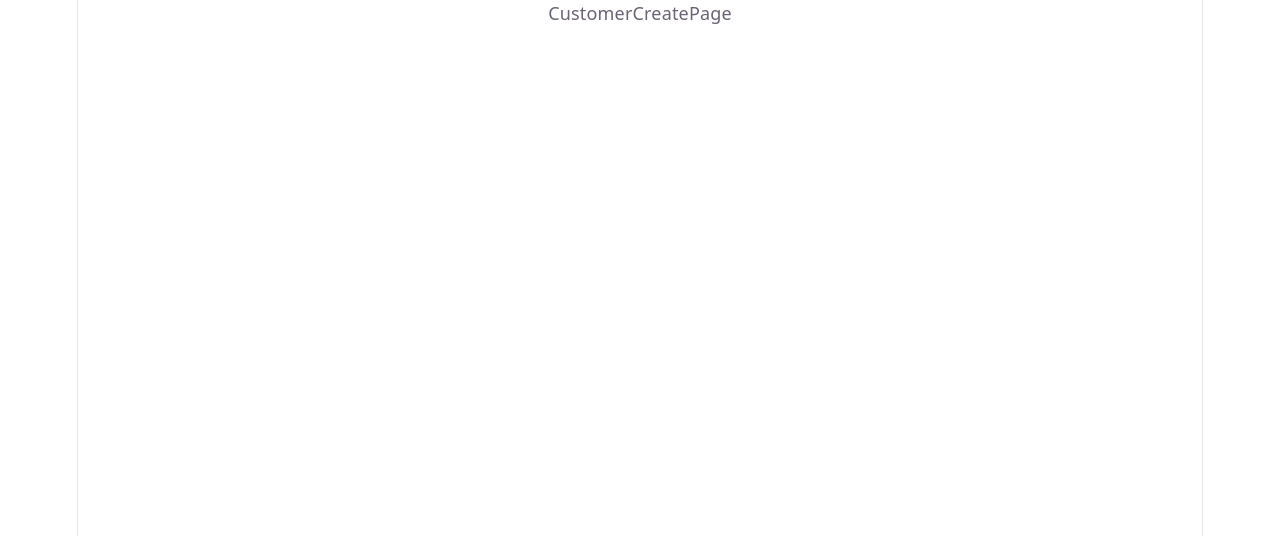
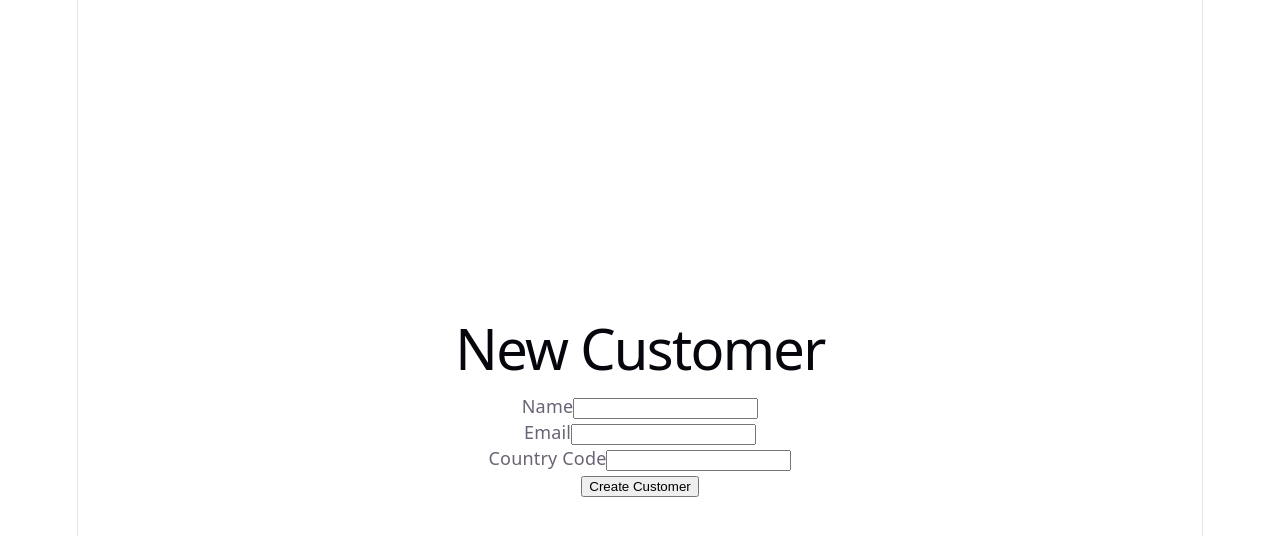
Before and after one commit to ThuloMatlala/SADCOMS, a React (Vite) app in the folder SADCOMS.Web/: page /customers/create in a window 1280 px wide. Shown: the top 536 px of the page. Built offline with nearby package versions, Linux system fonts and the light colour scheme.

Commit message:
Add CustomerList and CustomerCreateForm

```diff
--- a/SADCOMS.Web/src/App.css
+++ b/SADCOMS.Web/src/App.css
@@ -1,20 +1,9 @@
-.counter {
-  font-size: 16px;
-  padding: 5px 10px;
-  border-radius: 5px;
-  color: var(--accent);
-  background: var(--accent-bg);
-  border: 2px solid transparent;
-  transition: border-color 0.3s;
-  margin-bottom: 24px;
-
-  &:hover {
-    border-color: var(--accent-border);
-  }
-  &:focus-visible {
-    outline: 2px solid var(--accent);
-    outline-offset: 2px;
-  }
+.container {
+  display: flex;
+  flex-direction: column;
+  justify-content: center;
+  align-items: center;
+  height: 100vh;
 }
 
 .hero {
--- /dev/null
+++ b/SADCOMS.Web/src/components/customers/CustomerCreateForm.tsx
@@ -0,0 +1,67 @@
+import { useState } from 'react'
+import { useNavigate } from 'react-router-dom'
+import { api } from '../../api/client'
+
+export default function CustomerCreateForm() {
+  const navigate = useNavigate()
+  const [form, setForm] = useState({ name: '', email: '', countryCode: '' })
+  const [loading, setLoading] = useState(false)
+  const [error, setError] = useState<string | null>(null)
+
+  function handleChange(e: { target: { name: string; value: string } }) {
+    setForm(prev => ({ ...prev, [e.target.name]: e.target.value }))
+  }
+
+  async function handleSubmit(e: { preventDefault(): void }) {
+    e.preventDefault()
+    setLoading(true)
+    setError(null)
+    try {
+      await api.post('/customers', form)
+      navigate('/customers')
+    } catch (err) {
+      setError(err instanceof Error ? err.message : 'Something went wrong')
+    } finally {
+      setLoading(false)
+    }
+  }
+  return (
+      <form onSubmit={handleSubmit}>
+        <div>
+          <label htmlFor="name">Name</label>
+          <input
+            id="name"
+            name="name"
+            value={form.name}
+            onChange={handleChange}
+            required
+          />
+        </div>
+        <div>
+          <label htmlFor="email">Email</label>
+          <input
+            id="email"
+            name="email"
+            type="email"
+            value={form.email}
+            onChange={handleChange}
+            required
+          />
+        </div>
+        <div>
+          <label htmlFor="countryCode">Country Code</label>
+          <input
+            id="countryCode"
+            name="countryCode"
+            value={form.countryCode}
+            onChange={handleChange}
+            required
+          />
+        </div>
+        {error && <p style={{ color: 'red' }}>{error}</p>}
+        <button type="submit" disabled={loading}>
+          {loading ? 'Saving...' : 'Create Customer'}
+        </button>
+      </form>
+  )
+}
--- /dev/null
+++ b/SADCOMS.Web/src/components/customers/CustomerList.tsx
@@ -0,0 +1,16 @@
+import React from 'react'
+import type { Customer } from '../../types'
+
+interface CustomerListProps {
+  customers: Array<Customer>
+}
+
+export default function CustomerList({customers}:CustomerListProps) {
+  return (
+      <ul>
+        {customers.map(c => (
+          <li className='text-white' key={c.id}>{c.name} — {c.email} ({c.countryCode})</li>
+        ))}
+      </ul>
+  )
+}
--- a/SADCOMS.Web/src/pages/customers/CustomerListPage.tsx
+++ b/SADCOMS.Web/src/pages/customers/CustomerListPage.tsx
@@ -2,6 +2,7 @@ import { useEffect, useState } from 'react'
 import type { Customer, PagedResult } from '../../types'
 import { api } from '../../api/client';
 import { useNavigate } from 'react-router-dom';
+import CustomerList from '../../components/customers/CustomerList';
 
 export default function CustomerListPage() {
   const navigate = useNavigate();
@@ -21,19 +22,9 @@ export default function CustomerListPage() {
   if (error) return <div>Error: {error}</div>;
 
   return (
-    <div style={{
-      display: 'flex',
-      flexDirection: 'column',
-      justifyContent: 'center',
-      alignItems: 'center',
-      height: '100vh'
-    }}>
-      <ul>
-        {customers.map(c => (
-          <li className='text-white' key={c.id}>{c.name} — {c.email} ({c.countryCode})</li>
-        ))}
-      </ul>
+    <div className='container'>
+      <CustomerList customers={customers} />
       <button onClick={() => navigate('/customers/create')}>Create New Customer</button>
-      </div>
+    </div>
   )
 }
--- a/SADCOMS.Web/src/pages/customers/create/CustomerCreatePage.tsx
+++ b/SADCOMS.Web/src/pages/customers/create/CustomerCreatePage.tsx
@@ -1,7 +1,12 @@
-import React from 'react'
+import CustomerCreateForm from "../../../components/customers/CustomerCreateForm";
+
 
 export default function CustomerCreatePage() {
+
   return (
-    <div>CustomerCreatePage</div>
+    <div className="container">
+      <h1>New Customer</h1>
+      <CustomerCreateForm/>
+    </div>
   )
 }
```
